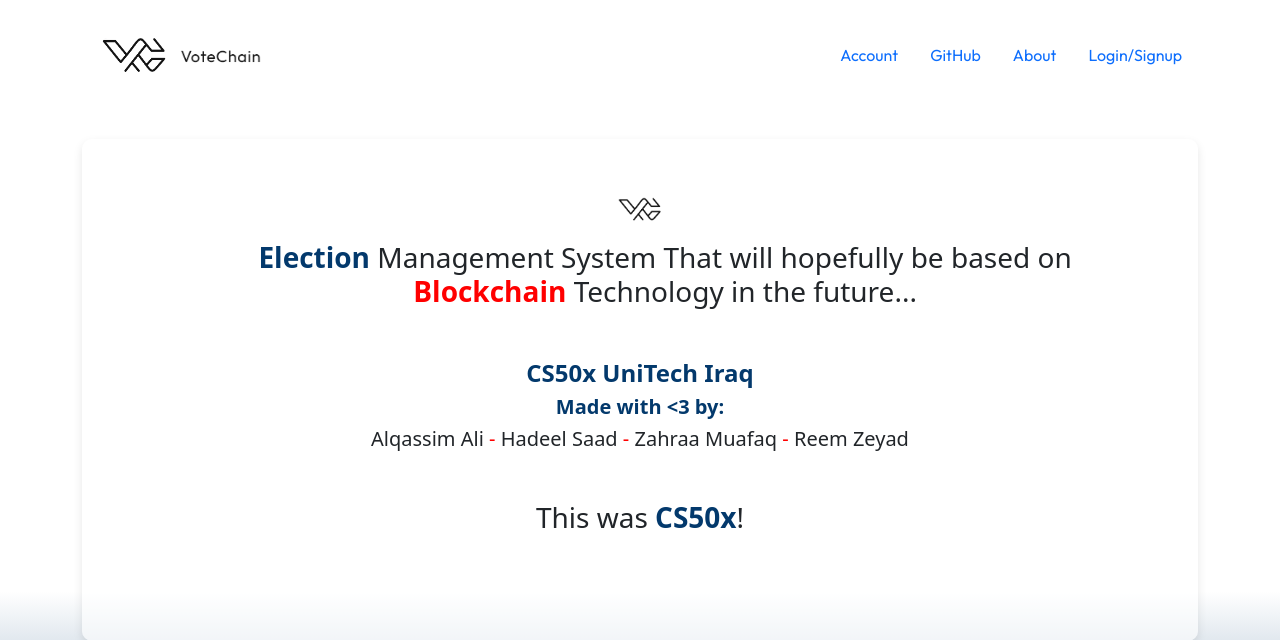
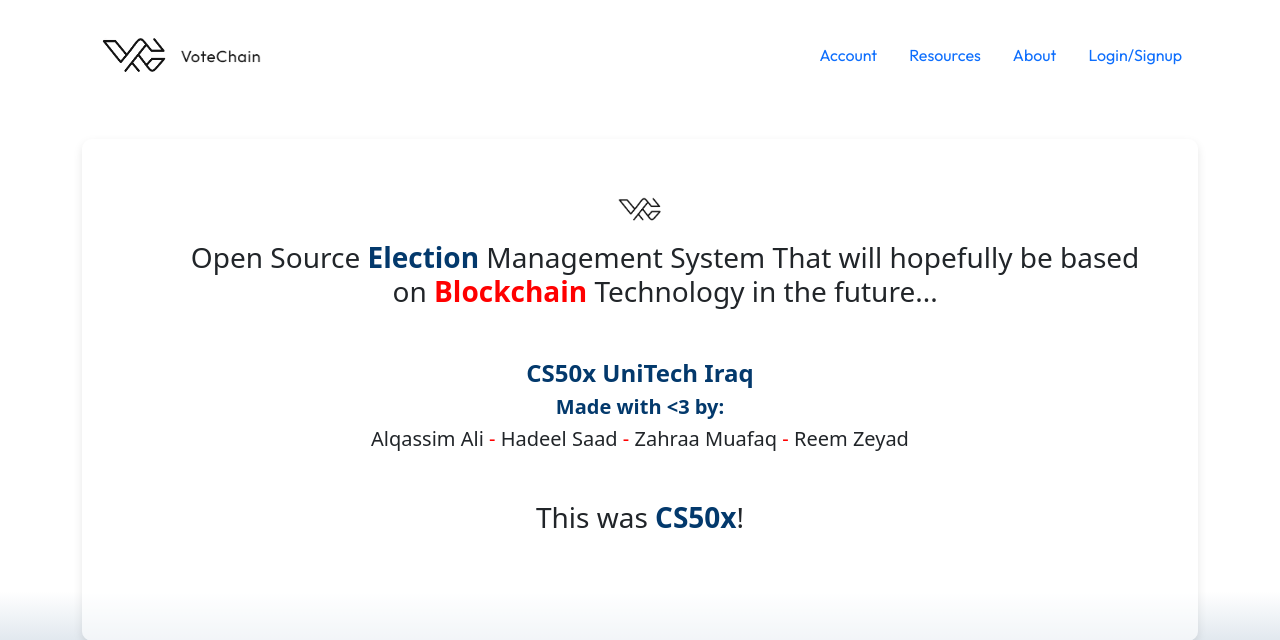
Before and after one commit to Al-Qassim/VoteChain, a Python web app: template templates/about_page.html in a window 1280 px wide. Shown: the top 640 px of the page. Run offline with Jinja, Linux system fonts and the light colour scheme; the template is opened without the code that fills it, so the values that code supplies are empty; some web fonts are replaced.

Commit message:
spell checked the readme file, repalce the github in the nav bar with resources, and the learn more button in the homepage opens the github now, and added "Open Source" phrase

```diff
--- a/templates/about_page.html
+++ b/templates/about_page.html
@@ -7,7 +7,7 @@
 
 
         <div style="padding-left: 5%; text-align: center; margin-bottom: 50px;">
-            <h3><b style="color: #03396C;">Election</b> Management System That will hopefully be based on <b style="color: red;">Blockchain</b> Technology in the future...</h3>
+            <h3>Open Source <b style="color: #03396C;">Election</b> Management System That will hopefully be based on <b style="color: red;">Blockchain</b> Technology in the future...</h3>
         </div>
 
         <h4 style="color: #03396C;"><b>CS50x UniTech Iraq</b></h4>
--- a/templates/homepage.html
+++ b/templates/homepage.html
@@ -27,7 +27,7 @@
     <!-- Right Content (Description and Button) -->
     <div class="grid-right text-center">
       <h3 style="padding-bottom: 25px; font-family: Outfit; color: white; padding: 5%;">Modern solution for a more secure electronic voting</h3>
-      <a href="https://vitalik.eth.limo/general/2021/05/25/voting2.html" class="btn" style="font-family: Outfit;">Learn more</a>
+      <a href="https://github.com/Al-Qassim/VoteChain" class="btn" style="font-family: Outfit;">Learn more</a>
     </div>
   </section>
   <!-- <form class="form" action="/voter" method="POST" id="homepageForm"> -->
--- a/templates/homepage_layout.html
+++ b/templates/homepage_layout.html
@@ -121,7 +121,7 @@
       <nav>
         <ul class="nav">
           <li class="nav-item"><a class="nav-link" href="/account" style="font-family: Outfit;">Account</a></li>
-          <li class="nav-item"><a class="nav-link" href="https://github.com/Al-Qassim/VoteChain" style="font-family: Outfit;">GitHub</a></li>
+          <li class="nav-item"><a class="nav-link" href="https://vitalik.eth.limo/general/2021/05/25/voting2.html" style="font-family: Outfit;">Resources</a></li>
           <li class="nav-item"><a class="nav-link" href="/about" style="font-family: Outfit;">About</a></li>
           <li class="nav-item"><a class="nav-link" href="logout" style="font-family: Outfit;">{%if login%}Logout{%else%}Login/Signup{%endif%}</a></li>
         </ul>
```
Also changed, not shown: README.md.
